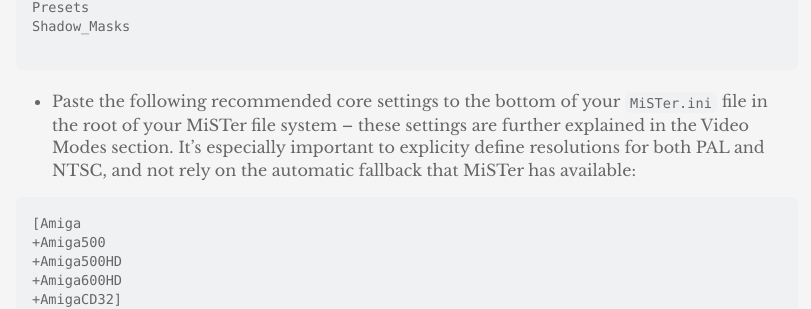
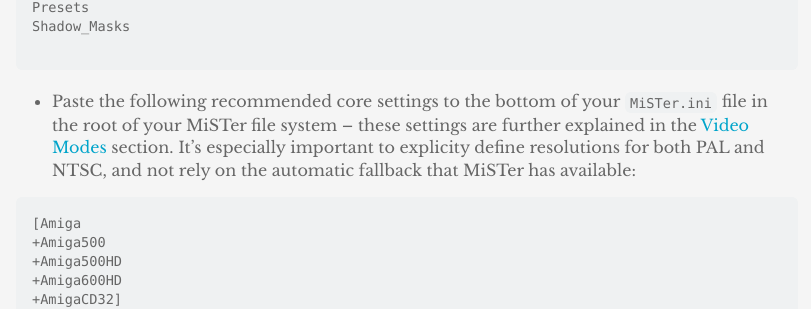
Before and after one commit to amigavision/amigavision.github.io, a Jekyll site: the page built from docs.md, in a window 1280 px wide and 900 px high, scrolled down 4909 px. Shown: the part 169-478 px from the top of the window, without its empty margins (233-1044 px from the left). Built offline with Jekyll 4.4.1, drawn with Linux system fonts in a browser that asks for light colours; some of the changed lines change nothing that is shown; some of the changed text lies outside the part shown.

Commit message:
Remove duplicated setttings

````diff
--- a/docs.md
+++ b/docs.md
@@ -146,7 +146,7 @@
 
 ```
 
-* Paste the following recommended core settings to the bottom of your `MiSTer.ini` file in the root of your MiSTer file system -- these settings are further explained in the Video Modes section. It's especially important to explicity define resolutions for both PAL and NTSC, and not rely on the automatic fallback that MiSTer has available:
+* Paste the following recommended core settings to the bottom of your `MiSTer.ini` file in the root of your MiSTer file system -- these settings are further explained in the [Video Modes](#mister-video-modes) section. It's especially important to explicity define resolutions for both PAL and NTSC, and not rely on the automatic fallback that MiSTer has available:
 
 ```
 [Amiga
@@ -231,21 +231,7 @@
 
 The `Original` aspect ratio supplied by the core should not be used. The `Full Screen` aspect ratio is *only* used for 6×PAL on 16:9 widescreen displays.
 
-Make absolutely sure that you update your `MiSTer.ini` settings for the core according to the documentation! It should look like this:
-
-```
-[Amiga
-+Amiga500
-+Amiga500HD
-+Amiga600HD
-+AmigaCD32]
-video_mode_ntsc=8
-video_mode_pal=9
-vscale_mode=0
-vsync_adjust=1
-custom_aspect_ratio_1=40:27
-bootscreen=0
-```
+Make absolutely sure that you update your `MiSTer.ini` settings for the core [according to the documentation](#setup-for-mister)!
 
 ### vsync_adjust setting
 
````
